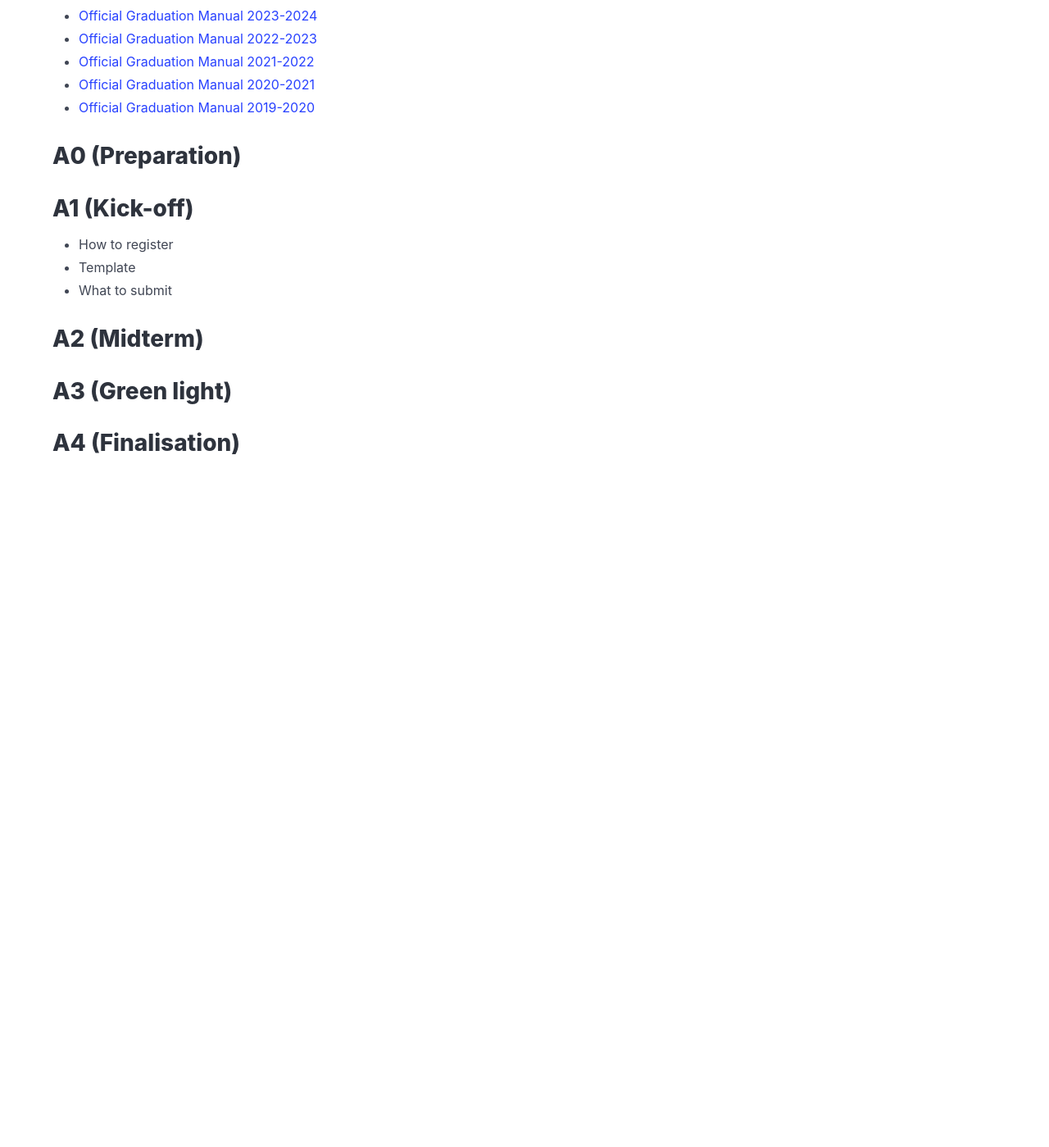
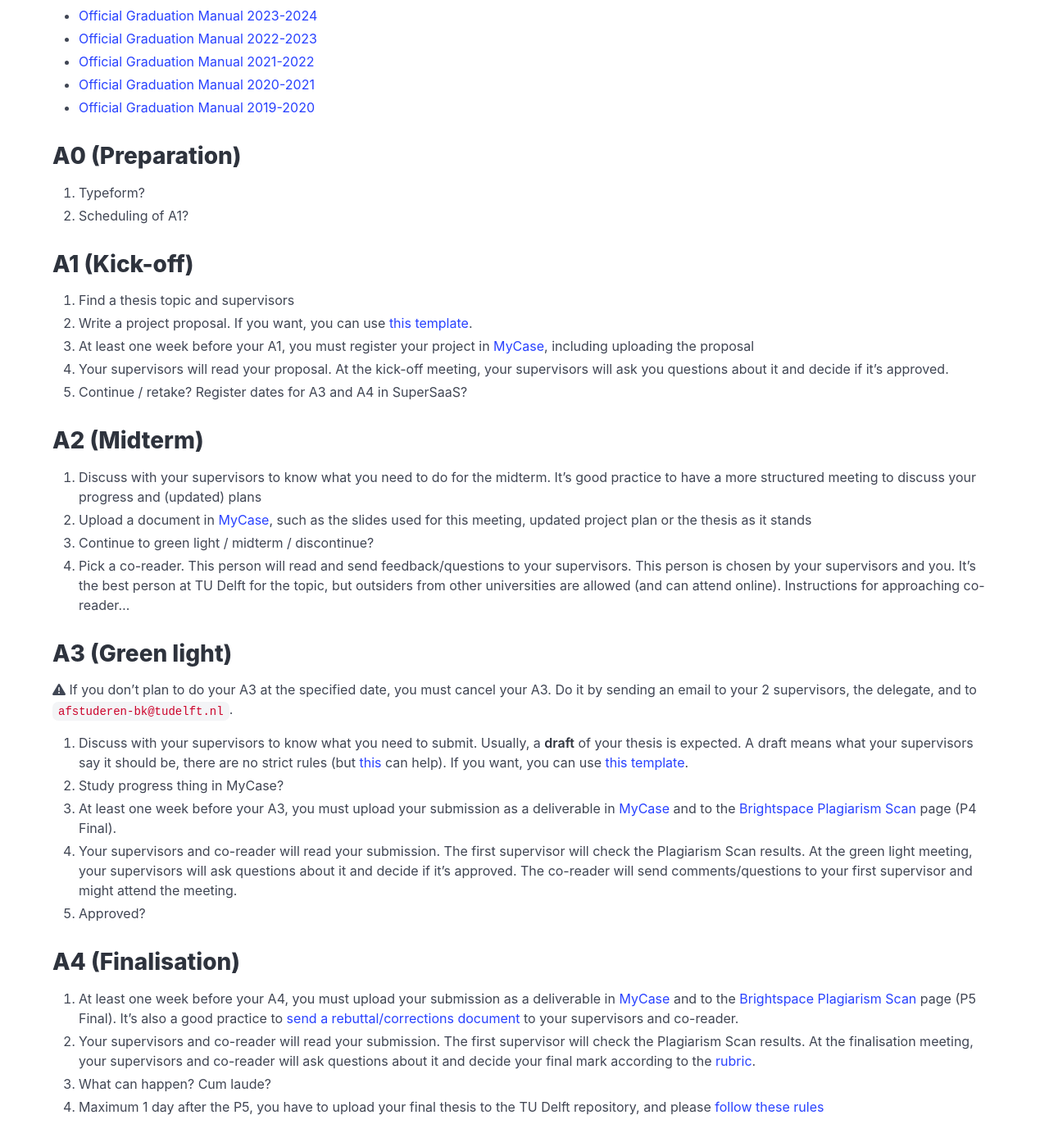
Before and after one commit to tudelft3d/geo2020, a Jekyll site: the page built from rules/index.md, in a window 1280 px wide and 1400 px high, scrolled down 574 px. Shown: the whole window at 82% size. Built offline with Jekyll 4.4.1, drawn with Linux system fonts in a browser that asks for light colours; before the commit the page ends 1195 px from its top, so only the background shows below that; some of the changed text lies outside the part shown.

Commit message:
updated a few pages

```diff
--- a/rules/index.md
+++ b/rules/index.md
@@ -34,42 +33,40 @@ Note that you have to follow the rules of the year you started your graduation w
 
 <!-- <div data-tf-live="01JRAE19NS8QBE1VGW9C8GXWNS"></div><script src="//embed.typeform.com/next/embed.js"></script> -->
 
+<!-- - Register your MSc graduation project in [MyCase](https://mycase.tudelft.nl), including supervisors, planned dates and a short project proposal -->
+
+1. Typeform?
+2. Scheduling of A1?
+
 ## A1 (Kick-off)
 
-- How to register
-- Template
-- What to submit
-
-<!-- - you do not need to register for A1 yourself, the coordinator (Ken) does this for all students who submitted topics
-- [template A1](../templates/#p2)
-- one week before your A1, you need to email your final A1 proposal to: (1) your first supervisor; (2) your second supervisor; (3) the delegate of the board of examiners assigned to you (you can see that in the calendar entry for your A1); (4)  'BoardofExaminers-BK@tudelft.nl'.
-The email must state as subject: "A1 graduation plan + [your student number]".  -->
-
+1. Find a thesis topic and supervisors
+2. Write a project proposal. If you want, you can use [this template](../templates/#proposal).
+3. At least one week before your A1, you must register your project in [MyCase](https://mycase.tudelft.nl), including uploading the proposal
+4. Your supervisors will read your proposal. At the kick-off meeting, your supervisors will ask you questions about it and decide if it's approved.
+5. Continue / retake? Register dates for A3 and A4 in SuperSaaS?
 
 ## A2 (Midterm)
 
-<!-- - you do not need to register for A2 or do anything special
-- at one meeting with your first supervisor (before registering for A3), you should reflect on the progress done
-- your first supervisor will register the A2 in the system -->
-
+1. Discuss with your supervisors to know what you need to do for the midterm. It's good practice to have a more structured meeting to discuss your progress and (updated) plans
+2. Upload a document in [MyCase](https://mycase.tudelft.nl), such as the slides used for this meeting, updated project plan or the thesis as it stands
+3. Continue to green light / midterm / discontinue?
+4. Pick a co-reader. This person will read and send feedback/questions to your supervisors. This person is chosen by your supervisors and you. It's the best person at TU Delft for the topic, but outsiders from other universities are allowed (and can attend online). Instructions for approaching co-reader...
 
 ## A3 (Green light)
 
-<!-- - during the P2 session, you are registered for P4 (and a date is chosen). If this was done, you do **not** need to register for P4
-- however, you do need to cancel your P4 if you don't go to the planned date. You do this by sending an email to your 2 supervisors, the delegate, and to `afstuderen-bk@tudelft.nl`
-- if you are not registered for P4, then [this form](https://www.tudelft.nl/en/student/a-be-student-portal/practical-affairs/forms) must be used
-- for the P4, you need to pick a co-reader, this person will read and send feedback/questions to your supervisors. This person is chosen by your supervisors and you. It's the best person at TUDelft for the topic, and outsiders from other universities are allowed (and can attend online).
-- what needs to be submitted is between your supervisors and you, speak to them. Usually, a *draft* of your thesis needs to be handed in. A draft means what your supervisors say it should be, there are no strict rules (but [this](https://3d.bk.tudelft.nl/courses/geo2020/faq/#what-is-a-complete-draft-at-p4) can help)
-- you need to upload the draft to the Brightspace Plagiarism Scan page. It's complex, so follow the [steps on this page](../plagiarism)
-- P4 is a go/nogo, thus what you submit is assessed.
-- [template P4](../templates/#p4p5) -->
+<i class="fa-solid fa-triangle-exclamation"></i> If you don't plan to do your A3 at the specified date, you must cancel your A3. Do it by sending an email to your 2 supervisors, the delegate, and to `afstuderen-bk@tudelft.nl`.
+
+1. Discuss with your supervisors to know what you need to submit. Usually, a **draft** of your thesis is expected. A draft means what your supervisors say it should be, there are no strict rules (but [this](https://3d.bk.tudelft.nl/courses/geo2020/faq/#what-is-a-complete-draft-at-p4) can help). If you want, you can use [this template](../templates/#thesis).
+2. Study progress thing in MyCase?
+3. At least one week before your A3, you must upload your submission as a deliverable in [MyCase](https://mycase.tudelft.nl) and to the [Brightspace Plagiarism Scan](https://brightspace.tudelft.nl/d2l/home/47493) page (P4 Final).
+4. Your supervisors and co-reader will read your submission. The first supervisor will check the Plagiarism Scan results. At the green light meeting, your supervisors will ask questions about it and decide if it's approved. The co-reader will send comments/questions to your first supervisor and might attend the meeting.
+5. Approved?
 
 
 ## A4 (Finalisation)
 
-<!-- - there is no forms to register for A4, your 1st supervisor does that for you at A3
-- [template A4](../templates/#p4p5)
-- [rubric for marking the final thesis](../rubric/)
-- [submit a rebuttal/corrections document with your thesis](https://3d.bk.tudelft.nl/courses/geo2020/tips/#with-the-p5-thesis-submit-a-rebuttalcorrections-document)
-- you must submit your final thesis to all members of the committee (chairperson + both supervisors + co-reader) one week before your P5; you should include the co-reader.
-- maximum 1 day after the P5, you have to upload your final thesis to the TU Delft repository, and please [follow these rules](https://3d.bk.tudelft.nl/courses/geo2020/faq/#how-to-upload-your-final-thesis-to-the-tud-repository) -->
+1. At least one week before your A4, you must upload your submission as a deliverable in [MyCase](https://mycase.tudelft.nl) and to the [Brightspace Plagiarism Scan](https://brightspace.tudelft.nl/d2l/home/47493) page (P5 Final). It's also a good practice to [send a rebuttal/corrections document](https://3d.bk.tudelft.nl/courses/geo2020/tips/#with-the-p5-thesis-submit-a-rebuttalcorrections-document) to your supervisors and co-reader.
+2. Your supervisors and co-reader will read your submission. The first supervisor will check the Plagiarism Scan results. At the finalisation meeting, your supervisors and co-reader will ask questions about it and decide your final mark according to the [rubric](../rubric/).
+3. What can happen? Cum laude?
+3. Maximum 1 day after the P5, you have to upload your final thesis to the TU Delft repository, and please [follow these rules](https://3d.bk.tudelft.nl/courses/geo2020/faq/#how-to-upload-your-final-thesis-to-the-tud-repository)
--- a/templates/index.md
+++ b/templates/index.md
@@ -15,11 +15,11 @@ permalink: /templates/
 - - -
 
 
-<section id="p2">
+<section id="proposal">
 </section>
-## P2 template
+## Proposal template
 
-The document for P2 is a research proposal that must contain all the elements listed in the template available in the [graduation manual]({{ "/rules/" | prepend: site.baseurl }}) (Appendix 2).
+The document for A1 is a project proposal that must contain all the elements listed in the template available in the [graduation manual]({{ "/rules/" | prepend: site.baseurl }}) (Appendix 2).
 
 *Ignore* any other template you might get from the central BK system if different, they send these emails without realising that Geomatics doesn't have the same criteria.
 
@@ -42,12 +42,9 @@ It contains:
   - since specific data and tools have to be used, it's good to present these concretely, so that the mentors know that you have a grasp of all aspects of the project;
   - the references.
 
-<!-- For the system, you need to write a *short version* (1-2 sentences per point) so that these details can be uploaded and be accessible by the chair person of your P2/P4/P5. -->
-<!-- Do not upload the full project plan, this one is only for your mentors. -->
-
-<section id="p4p5">
+<section id="thesis">
 </section>
-## P4/P5 template
+## Thesis template
 
 Officially, there is no template.
 However, we have made a [LaTeX template](https://github.com/tudelft3d/msc_geomatics_thesis_template) containing all the parts that are required (eg title page, copyright, abstract, acknowledgements, table of contents, list of figures, appendices, etc.) and is structured in such a way that most/all supervisors expect.
```
Also changed, not shown: other parts of rules/index.md (+1 -2 lines), supervisors/index.md (+21 -20 lines).
